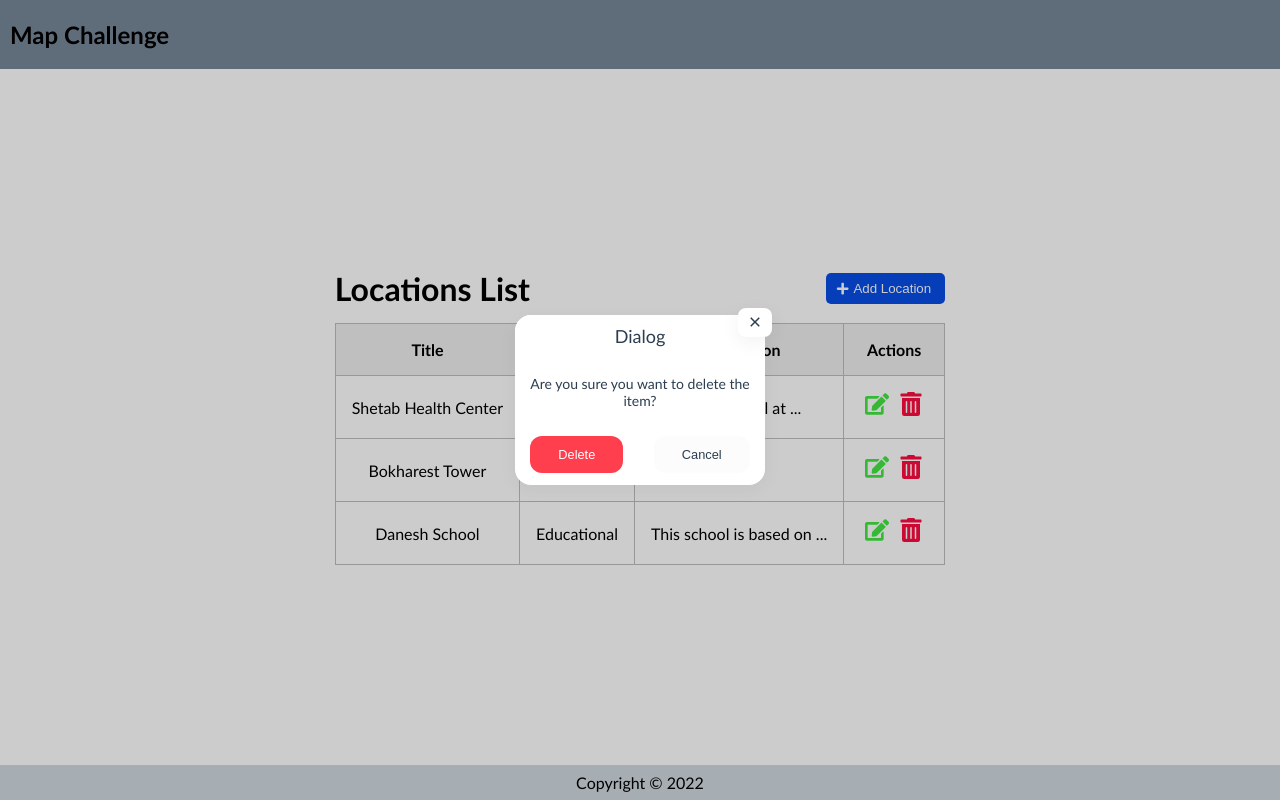
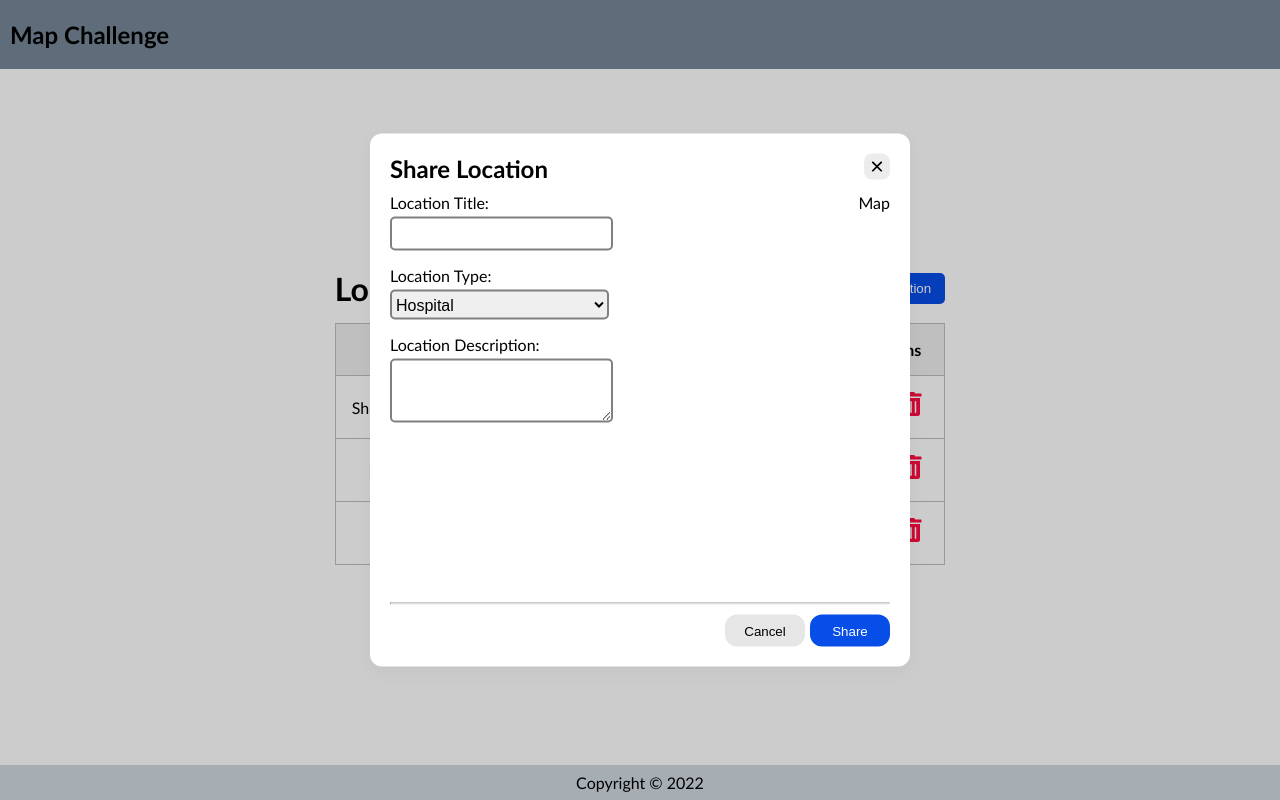
Before and after one commit to Danielkhakbaz/Front-end-map-challange, a React (Create React App) app: page / in a window 1280 px wide. Both pictures are taken after a click on the button "Add Location". Built offline with nearby package versions, Linux system fonts and the light colour scheme.

Commit message:
FEAT: Add the edit, add, delete abbility

```diff
--- a/src/components/home/table/table.tsx
+++ b/src/components/home/table/table.tsx
@@ -1,13 +1,24 @@
+import { useState } from "react";
 import {
   useLocationsContext,
   useLocationsActionsContext,
 } from "../../../provider/locations/locations-Context";
+import Modal from "../../modal/modal";
 import { FaEdit, FaTrashAlt } from "react-icons/fa";
 import "./table.css";
 
 const Table = () => {
-  const { data } = useLocationsContext();
-  const { removeLocation } = useLocationsActionsContext();
+  const [item, setItem] = useState();
+
+  const { isOpen, data } = useLocationsContext();
+  const { editLocation, removeLocation, changeStatus } =
+    useLocationsActionsContext();
+
+  const handleClick = (location: any) => {
+    editLocation(location);
+    setItem(location);
+    changeStatus("edit");
+  };
 
   return (
     <>
@@ -21,18 +32,20 @@ const Table = () => {
           </tr>
         </thead>
         <tbody>
-          {data.map((item) => (
-            <tr key={item.id}>
-              <td className="table__td">{item.title}</td>
-              <td className="table__td">{item.type}</td>
-              <td className="table__td">{item.description}</td>
+          {data.map((location) => (
+            <tr key={location.id}>
+              <td className="table__td">{location.title}</td>
+              <td className="table__td">{location.type}</td>
+              <td className="table__td">{location.description}</td>
               <td className="table__td">
-                <button className="table__button table__button--edit">
+                <button
+                  className="table__button table__button--edit"
+                  onClick={() => handleClick(location)}>
                   <FaEdit />
                 </button>
                 <button
                   className="table__button table__button--delete"
-                  onClick={() => removeLocation(item.id)}>
+                  onClick={() => removeLocation(location.id)}>
                   <FaTrashAlt />
                 </button>
               </td>
@@ -40,6 +53,7 @@ const Table = () => {
           ))}
         </tbody>
       </table>
+      {isOpen && <Modal item={item} />}
     </>
   );
 };
--- a/src/components/modal/modal.css
+++ b/src/components/modal/modal.css
@@ -1,126 +1,107 @@
-.darkBG {
-  background-color: rgba(0, 0, 0, 0.2);
+.modal--background {
   width: 100vw;
   height: 100vh;
-  z-index: 0;
+  background-color: rgba(0, 0, 0, 0.2);
+  position: absolute;
   top: 50%;
   left: 50%;
+  z-index: 0;
   transform: translate(-50%, -50%);
-  position: absolute;
 }
-
-.centered {
+.modal {
+  background: white;
   position: fixed;
   top: 50%;
   left: 50%;
+  box-shadow: 0 5px 20px 0 rgba(0, 0, 0, 0.04);
+  border-radius: 12px;
+  z-index: 2;
+  padding: 20px;
   transform: translate(-50%, -50%);
 }
-
-.modal {
-  width: 250px;
-  height: 170px;
-  background: white;
-  color: white;
-  z-index: 10;
-  border-radius: 16px;
-  box-shadow: 0 5px 20px 0 rgba(0, 0, 0, 0.04);
+.modal__header {
+  display: flex;
+  justify-content: space-between;
+  margin-bottom: 10px;
 }
-
-.modalHeader {
-  height: 50px;
-  background: white;
-  overflow: hidden;
-  border-top-left-radius: 16px;
-  border-top-right-radius: 16px;
-}
-
-.heading {
-  margin: 0;
-  padding: 10px;
-  color: #2c3e50;
-  font-weight: 500;
-  font-size: 18px;
+.modal__heading {
   text-align: center;
 }
-
-.modalContent {
-  padding: 10px;
-  font-size: 14px;
-  color: #2c3e50;
-  text-align: center;
+.modal__button--close {
+  width: 26px;
+  height: 26px;
+  font-size: 20px;
+  background: rgb(236, 236, 236);
+  display: flex;
+  justify-content: center;
+  align-items: center;
+  border: none;
+  border-radius: 8px;
+  cursor: pointer;
 }
-
-.modalActions {
-  position: absolute;
-  bottom: 2px;
+.modal__form {
+  min-width: 500px;
+  min-height: 400px;
+  display: flex;
+  flex-direction: row;
+  justify-content: space-between;
   margin-bottom: 10px;
+}
+.modal__form--title {
+  display: flex;
+  flex-direction: column;
+  margin-bottom: 10px;
+}
+.modal__form--title input {
   width: 100%;
+  height: 30px;
+  font-size: 1rem;
+  margin: 5px 0;
+  border: 2px solid gray;
+  border-radius: 5px;
 }
-
-.actionsContainer {
+.modal__form--type {
   display: flex;
-  justify-content: space-around;
-  align-items: center;
+  flex-direction: column;
+  margin-bottom: 10px;
 }
-
-.closeBtn {
+.modal__form--type select {
+  width: 100%;
+  height: 30px;
+  font-size: 1rem;
+  margin: 5px 0;
+  border: 2px solid gray;
+  border-radius: 5px;
+}
+.modal__form--description {
+  display: flex;
+  flex-direction: column;
+}
+.modal__form--description textarea {
+  width: 100%;
+  height: 60px;
+  font-size: 1rem;
+  margin: 5px 0;
+  border: 2px solid gray;
+  border-radius: 5px;
+}
+.modal__actions {
+  display: flex;
+  justify-content: flex-end;
+}
+.modal__button {
+  width: 5rem;
+  height: 2rem;
+  border: none;
+  border-radius: 12px;
   cursor: pointer;
-  font-weight: 500;
-  padding: 4px 8px;
-  border-radius: 8px;
-  border: none;
-  font-size: 18px;
-  color: #2c3e50;
-  background: white;
-  transition: all 0.25s ease;
-  box-shadow: 0 5px 20px 0 rgba(0, 0, 0, 0.06);
-  position: absolute;
-  right: 0;
-  top: 0;
-  align-self: flex-end;
-  margin-top: -7px;
-  margin-right: -7px;
+  margin-top: 10px;
 }
-
-.closeBtn:hover {
-  box-shadow: 0 5px 20px 0 rgba(0, 0, 0, 0.04);
-  transform: translate(-4px, 4px);
+.modal__button--cancel {
+  background: #e6e6e6;
+  margin-right: 5px;
 }
-
-.deleteBtn {
-  margin-top: 10px;
-  cursor: pointer;
-  font-weight: 500;
-  padding: 11px 28px;
-  border-radius: 12px;
-  font-size: 0.8rem;
-  border: none;
+.modal__button--share {
+  background: #074ee8;
   color: #fff;
-  background: #ff3e4e;
-  transition: all 0.25s ease;
 }
-
-.deleteBtn:hover {
-  box-shadow: 0 10px 20px -10px rgba(255, 62, 78, 0.6);
-  transform: translateY(-5px);
-  background: #ff3e4e;
-}
-
-.cancelBtn {
-  margin-top: 10px;
-  cursor: pointer;
-  font-weight: 500;
-  padding: 11px 28px;
-  border-radius: 12px;
-  font-size: 0.8rem;
-  border: none;
-  color: #2c3e50;
-  background: #fcfcfc;
-  transition: all 0.25s ease;
-}
-
-.cancelBtn:hover {
-  box-shadow: none;
-  transform: none;
-  background: whitesmoke;
-}
--- a/src/components/modal/modal.tsx
+++ b/src/components/modal/modal.tsx
@@ -1,34 +1,113 @@
-import { useLocationsActionsContext } from "../../provider/locations/locations-Context";
+import { useState } from "react";
+import {
+  useLocationsContext,
+  useLocationsActionsContext,
+} from "../../provider/locations/locations-Context";
 import { RiCloseLine } from "react-icons/ri";
 import "./modal.css";
 
-const Modal = () => {
-  const { closeModal } = useLocationsActionsContext();
+type ModalProps = {
+  item?: any;
+};
+
+const Modal = ({ item }: ModalProps) => {
+  const options = [
+    { value: "Hospital" },
+    { value: "Bank" },
+    { value: "Educational" },
+  ];
+  const { status } = useLocationsContext();
+
+  const [location, setLocation] = useState(
+    status === "edit" ? item : { title: "", type: "Hospital", description: "" }
+  );
+
+  const { addLocation, closeModal, editLocation } =
+    useLocationsActionsContext();
+
+  const handleChange = (value: string, id: string) => {
+    setLocation({ ...location, [id]: value });
+  };
+
+  const handleClick = () => {
+    status === "add" ? addLocation(location) : editLocation(location);
+    closeModal();
+  };
 
   return (
     <>
-      <div className="darkBG" onClick={() => closeModal(false)} />
-      <div className="centered">
-        <div className="modal">
-          <div className="modalHeader">
-            <h5 className="heading">Dialog</h5>
-          </div>
-          <button className="closeBtn" onClick={() => closeModal(false)}>
-            <RiCloseLine style={{ marginBottom: "-3px" }} />
+      <div className="modal--background" onClick={() => closeModal(false)} />
+      <div className="modal">
+        <div className="modal__header">
+          <h2 className="modal__heading">Share Location</h2>
+          <button
+            className="modal__button--close"
+            onClick={() => closeModal(false)}>
+            <RiCloseLine />
           </button>
-          <div className="modalContent">
-            Are you sure you want to delete the item?
-          </div>
-          <div className="modalActions">
-            <div className="actionsContainer">
-              <button className="deleteBtn" onClick={() => closeModal(false)}>
-                Delete
-              </button>
-              <button className="cancelBtn" onClick={() => closeModal(false)}>
-                Cancel
-              </button>
-            </div>
-          </div>
+        </div>
+        <div className="modal__form">
+          <form>
+            <label className="modal__form--title">
+              Location Title:
+              <input
+                id="title"
+                type="text"
+                value={location.title}
+                onChange={(event) =>
+                  handleChange(
+                    event.currentTarget.value,
+                    event.currentTarget.id
+                  )
+                }
+              />
+            </label>
+            <label className="modal__form--type">
+              Location Type:
+              <select
+                id="type"
+                onChange={(event) =>
+                  handleChange(
+                    event.currentTarget.value,
+                    event.currentTarget.id
+                  )
+                }>
+                {options.map((option) => (
+                  <option value={option.value} key={option.value}>
+                    {option.value}
+                  </option>
+                ))}
+              </select>
+            </label>
+            <label className="modal__form--description">
+              Location Description:
+              <textarea
+                id="description"
+                name="location description"
+                value={location.description}
+                onChange={(event) =>
+                  handleChange(
+                    event.currentTarget.value,
+                    event.currentTarget.id
+                  )
+                }
+              />
+            </label>
+          </form>
+          <div className="modal__map">Map</div>
+        </div>
+        <hr />
+        <div className="modal__actions">
+          <button
+            className="modal__button modal__button--cancel"
+            onClick={() => closeModal(false)}>
+            Cancel
+          </button>
+          <button
+            className="modal__button modal__button--share"
+            onClick={() => handleClick()}>
+            Share
+          </button>
         </div>
       </div>
     </>
--- a/src/pages/home/home.tsx
+++ b/src/pages/home/home.tsx
@@ -1,15 +1,15 @@
-import {
-  useLocationsContext,
-  useLocationsActionsContext,
-} from "./../../provider/locations/locations-Context";
+import { useLocationsActionsContext } from "./../../provider/locations/locations-Context";
 import { FaPlus } from "react-icons/fa";
 import Table from "../../components/home/table/table";
-import Modal from "../../components/modal/modal";
 import "./home.css";
 
 const Home = () => {
-  const { isOpen } = useLocationsContext();
-  const { openModal } = useLocationsActionsContext();
+  const { openModal, changeStatus } = useLocationsActionsContext();
+
+  const handleClick = () => {
+    changeStatus("add");
+    openModal(true);
+  };
 
   return (
     <>
@@ -17,13 +17,12 @@ const Home = () => {
         <div>
           <h1>Locations List</h1>
         </div>
-        <button className="info__button--add" onClick={() => openModal(true)}>
+        <button className="info__button--add" onClick={() => handleClick()}>
           <FaPlus />
           <span className="info__text">Add Location</span>
         </button>
       </div>
       <Table />
-      {isOpen && <Modal />}
     </>
   );
 };
--- a/src/provider/locations/Actions.ts
+++ b/src/provider/locations/Actions.ts
@@ -1,6 +1,8 @@
 export enum Actions {
   OPEN_MODAL = "OPEN_MODAL",
   CLOSE_MODAL = "CLOSE_MODAL",
+  ADD_LOCATION = "ADD_LOCATION",
   EDIT_LOCATION = "EDIT_LOCATION",
   REMOVE_LOCATION = "REMOVE_LOCATION",
+  CHANGE_STATUS_TO_EDIT = "CHANGE_STATUS_TO_EDIT",
 }
--- a/src/provider/locations/locations-Context.tsx
+++ b/src/provider/locations/locations-Context.tsx
@@ -10,25 +10,31 @@ type dataType = {
 type defaultValueType = {
   data: Array<dataType>;
   isOpen: boolean;
+  status: string;
 };
 
 const defaultValue: defaultValueType = {
   data: [],
   isOpen: false,
+  status: "",
 };
 
 type defaultActionsValueType = {
   openModal: Function;
   closeModal: Function;
+  addLocation: Function;
   editLocation: Function;
   removeLocation: Function;
+  changeStatus: Function;
 };
 
 const defaultActionsValue: defaultActionsValueType = {
   openModal: () => {},
   closeModal: () => {},
+  addLocation: () => {},
   editLocation: () => {},
   removeLocation: () => {},
+  changeStatus: () => {},
 };
 
 export const LocationsContext = createContext(defaultValue);
```
Also changed, not shown: src/provider/locations/locations-Provider.tsx (+19 -3 lines), src/provider/locations/locations-Reducer.tsx (+23 -1 lines).
